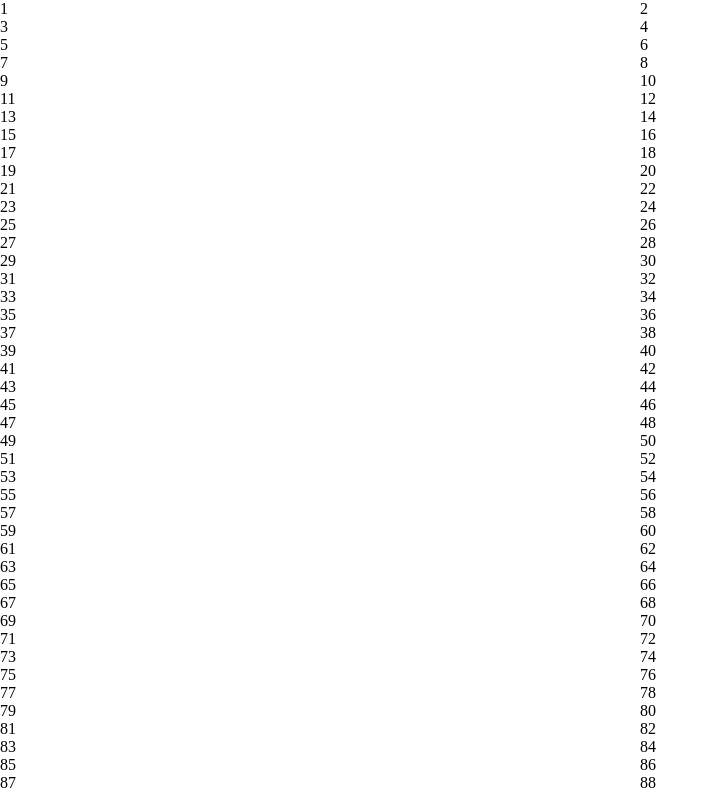
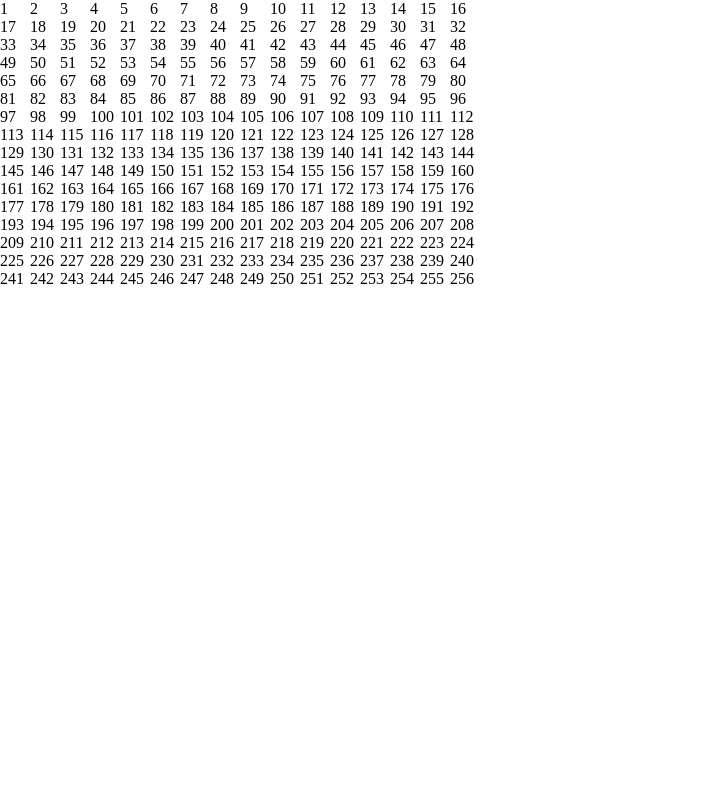
Before and after one commit to titasas/project-etch-a-sketch, a website: page index.html in a window 1280 px wide. Shown: the top 789 px of the page, without its empty margins (0-719 px from the left). Drawn offline with Linux system fonts and the light colour scheme.

Commit message:
refactor: Add css to grid

```diff
--- a/style/style.css
+++ b/style/style.css
@@ -6,5 +6,5 @@ body {
 
 #grid {
   display: grid;
-  grid-template-columns: auto auto;
+  grid-template-columns: repeat(16, 30px);
 }
```
